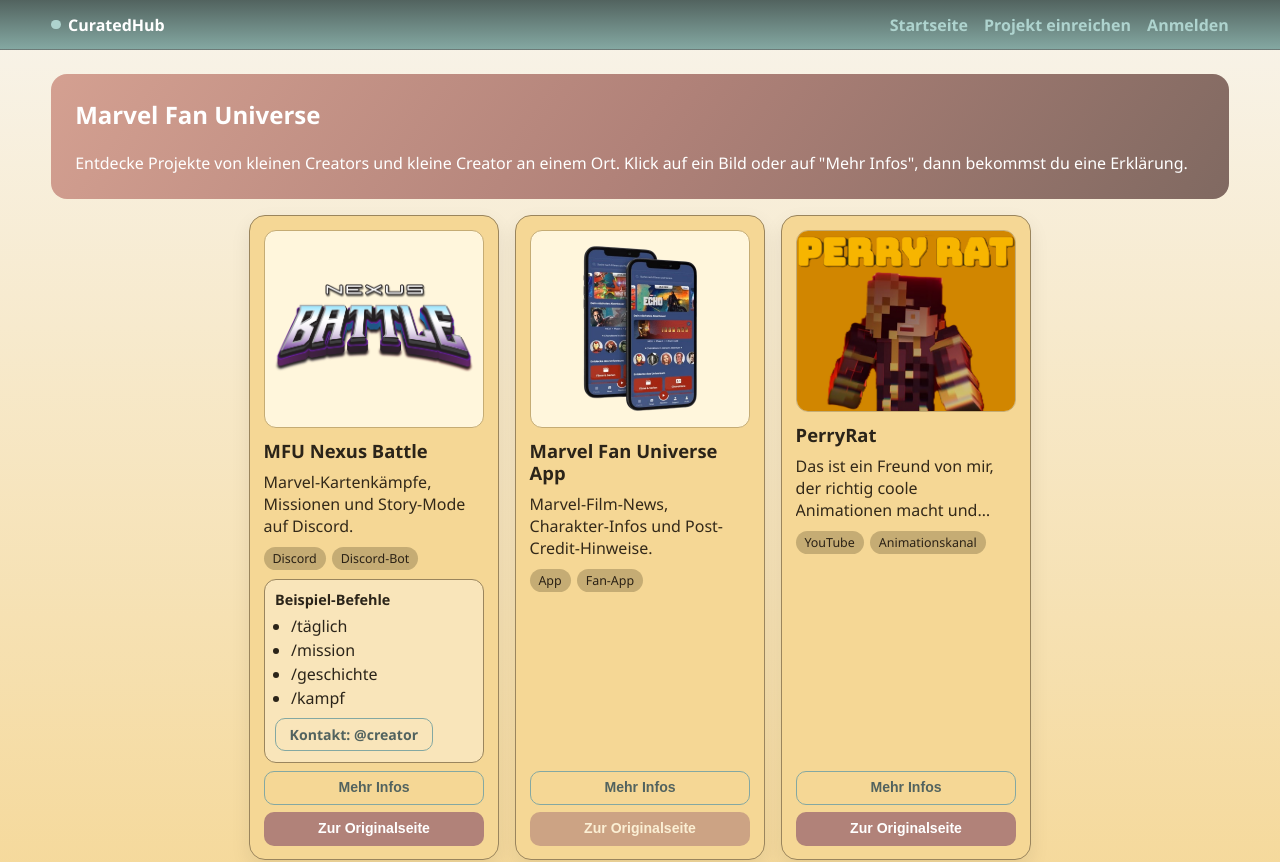
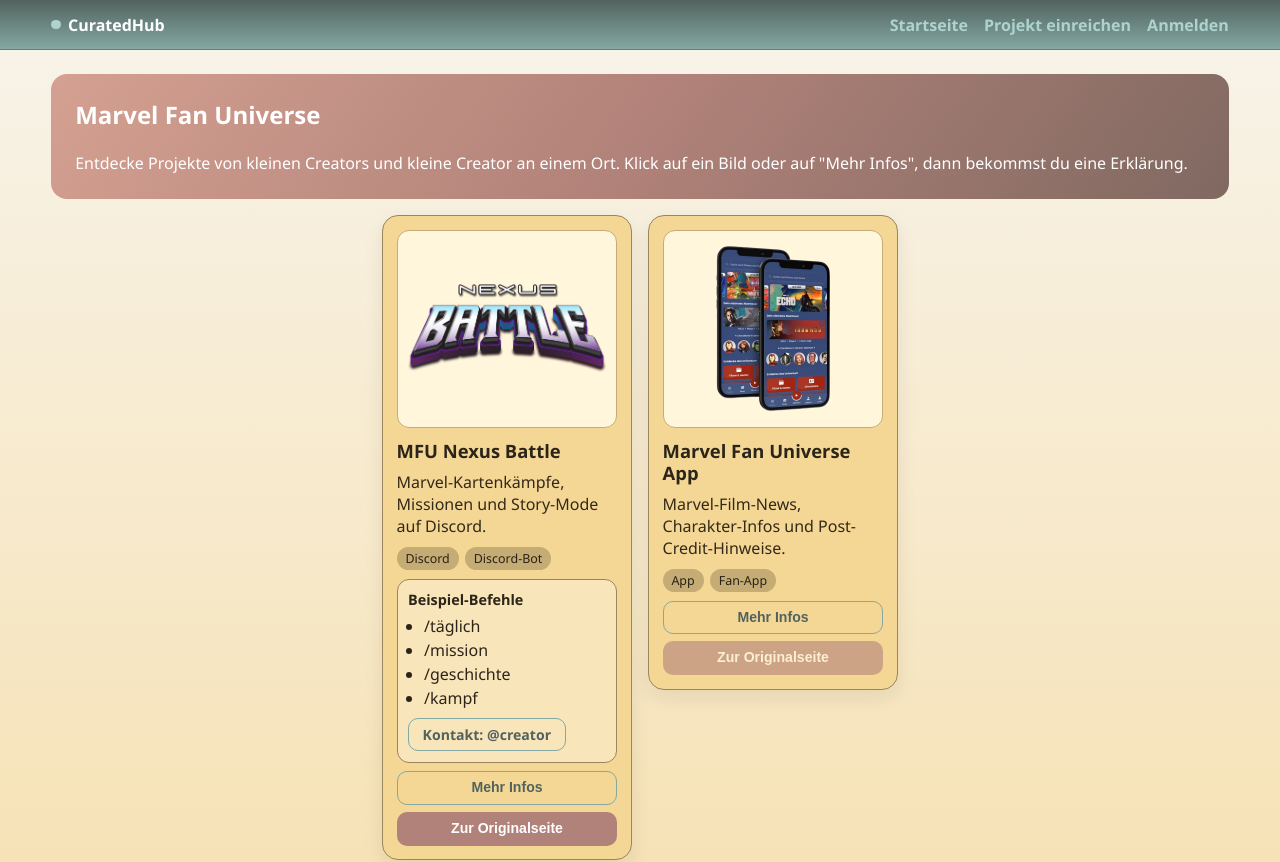
Before and after one commit to BastiLd/Small-but-Good, a Next.js app: page / in a window 1280 px wide. Shown: the top 862 px of the page. Built offline with nearby package versions, Linux system fonts and the light colour scheme; no server answers; the database is empty.

Commit message:
Tighten dashboard layout and add password login

```diff
--- /dev/null
+++ b/app/creator/dashboard/security/page.jsx
@@ -0,0 +1,5 @@
+import CreatorSecurityClient from "../../../../components/CreatorSecurityClient";
+
+export default function CreatorDashboardSecurityPage() {
+  return <CreatorSecurityClient />;
+}
--- a/app/globals.css
+++ b/app/globals.css
@@ -128,19 +128,12 @@
   line-height: 1.5;
 }
 
-.page-grid {
+.project-grid {
   display: grid;
-  grid-template-columns: repeat(2, minmax(0, 1fr));
-  align-items: start;
-  gap: 1rem;
-}
-
-.project-grid {
-  display: flex;
-  flex-wrap: wrap;
+  grid-template-columns: repeat(2, minmax(0, 250px));
   justify-content: center;
   gap: 1rem;
-  align-items: stretch;
+  align-items: start;
 }
 
 .card {
@@ -153,11 +146,6 @@
 .field {
   display: block;
   margin-top: 1rem;
-}
-
-.inline-field {
-  flex: 1 1 280px;
-  margin-top: 0;
 }
 
 .field-label {
@@ -230,11 +218,8 @@
   background: rgba(221, 164, 181, 0.22);
 }
 
-.inline-form {
-  display: flex;
-  flex-wrap: wrap;
-  gap: 0.85rem;
-  align-items: flex-end;
+.dashboard-login-form {
+  max-width: 460px;
 }
 
 .dashboard-stack {
@@ -251,6 +236,10 @@
   flex-wrap: wrap;
 }
 
+.dashboard-header-actions {
+  margin-top: 0;
+}
+
 .dashboard-metrics {
   display: grid;
   gap: 1rem;
@@ -264,20 +253,20 @@
 }
 
 .metric-row-centered {
-  max-width: 810px;
+  max-width: 748px;
   margin: 0 auto;
 }
 
 .stat-card {
   display: flex;
   flex-direction: column;
-  gap: 0.35rem;
+  gap: 0.25rem;
 }
 
 .compact-stat-card {
   width: 100%;
-  max-width: 250px;
-  min-height: 0;
+  max-width: 240px;
+  min-height: 128px;
   padding: 0.85rem;
 }
 
@@ -291,23 +280,11 @@
   line-height: 1;
 }
 
-.stat-description {
-  margin: 0;
-  color: #5a4930;
-  line-height: 1.4;
-}
-
-.stat-description-clamp {
-  display: -webkit-box;
-  -webkit-box-orient: vertical;
-  -webkit-line-clamp: 3;
-  overflow: hidden;
-  min-height: 3.7rem;
-}
-
 .stat-button {
   align-self: flex-start;
   margin-top: auto;
+  padding: 0.45rem 0.8rem;
+  font-size: 0.88rem;
 }
 
 .status-pill {
@@ -362,14 +339,6 @@
   min-width: 140px;
 }
 
-.project-stats-inline {
-  display: flex;
-  flex-wrap: wrap;
-  gap: 0.65rem;
-  margin: 0.75rem 0;
-  color: #5a4930;
-}
-
 .metric-detail-list {
   display: grid;
   grid-template-columns: repeat(auto-fit, minmax(220px, 1fr));
@@ -392,63 +361,6 @@
   color: #5a4930;
 }
 
-.detail-wrap {
-  display: grid;
-  grid-template-columns: minmax(260px, 340px) 1fr;
-  gap: 1.25rem;
-}
-
-.detail-image {
-  width: 100%;
-  border-radius: 12px;
-  border: 1px solid var(--surface-3);
-  display: block;
-  object-fit: cover;
-  background: #fff4d4;
-}
-
-.detail-chip-row {
-  display: flex;
-  gap: 0.45rem;
-  margin-top: 0.7rem;
-  flex-wrap: wrap;
-}
-
-.detail-chip {
-  border-radius: 999px;
-  padding: 0.2rem 0.6rem;
-  background: var(--surface-2);
-  border: 1px solid var(--surface-3);
-  font-size: 0.82rem;
-}
-
-.detail-text {
-  white-space: pre-line;
-  line-height: 1.6;
-}
-
-.detail-body-image {
-  width: 100%;
-  border-radius: 12px;
-  border: 1px solid var(--surface-3);
-  display: block;
-  background: #fff8e3;
-  margin-bottom: 1rem;
-}
-
-.detail-list {
-  margin-top: 0.45rem;
-  padding-left: 1.1rem;
-}
-
-.detail-list li {
-  margin-bottom: 0.35rem;
-}
-
-.detail-inline-btn {
-  margin-right: 0.5rem;
-}
-
 .footer {
   margin-top: auto;
   background: var(--nav-background);
@@ -469,10 +381,6 @@
 }
 
 @media (max-width: 980px) {
-  .page-grid {
-    grid-template-columns: 1fr;
-  }
-
   .queue-item {
     grid-template-columns: 1fr;
   }
@@ -484,17 +392,15 @@
   }
 }
 
-@media (max-width: 900px) {
-  .detail-wrap {
-    grid-template-columns: 1fr;
-  }
-}
-
 @media (max-width: 720px) {
   .nav-inner {
     flex-direction: column;
     align-items: flex-start;
     gap: 0.65rem;
+  }
+
+  .project-grid {
+    grid-template-columns: minmax(0, 250px);
   }
 
   .button-row .button,
```
Also changed, not shown: components/CreatorDashboardClient.jsx (+75 -79 lines), components/CreatorSecurityClient.jsx (added, +129 -0 lines), lib/creator-dashboard.js.
